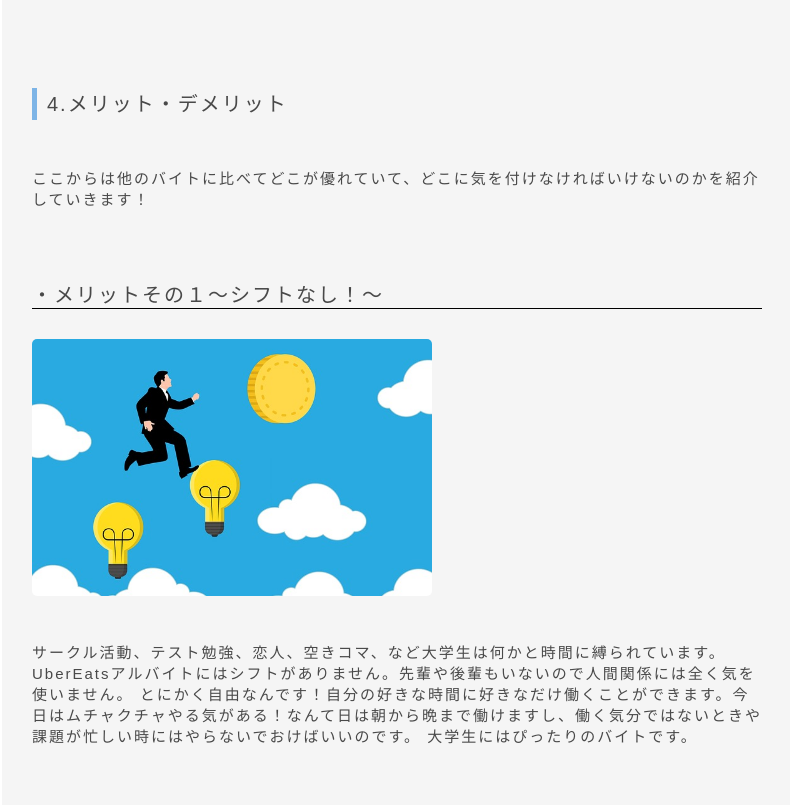
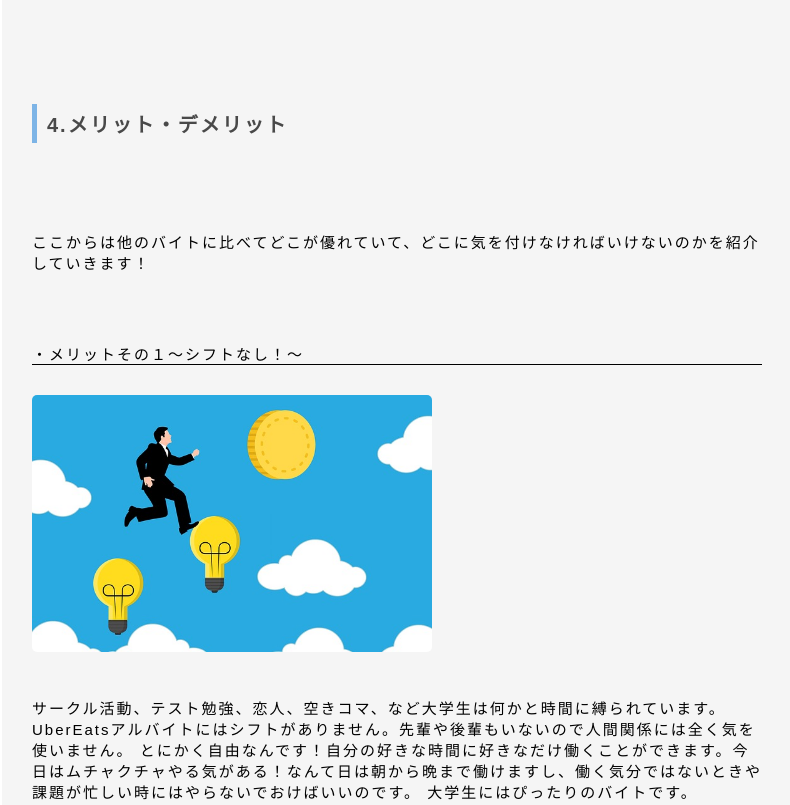
Before and after one commit to asashinnikki/asashinnikki.github.io, a plain HTML site: page index.html in a window 1280 px wide. Shown: the part 4278-5083 px from the top of the page, without its empty margins (243-1033 px from the left). Drawn offline with Linux system fonts and the light colour scheme; files whose address does not match are found by name.

Commit message:
Update index.html

```diff
--- a/index.html
+++ b/index.html
@@ -89,7 +89,7 @@
 </div>
 
 　<div class="title4">
-    <a class="title" id="a4">4.メリット・デメリット</h2>
+    <h2 class="title" id="a4">4.メリット・デメリット</h2>
 　  <p class="attention">ここからは他のバイトに比べてどこが優れていて、どこに気を付けなければいけないのかを紹介していきます！</p>
     <p class="meritt">・メリットその１～シフトなし！～</p>
     <img class="pc" src="img/rich-4081384_640.jpg">
```
